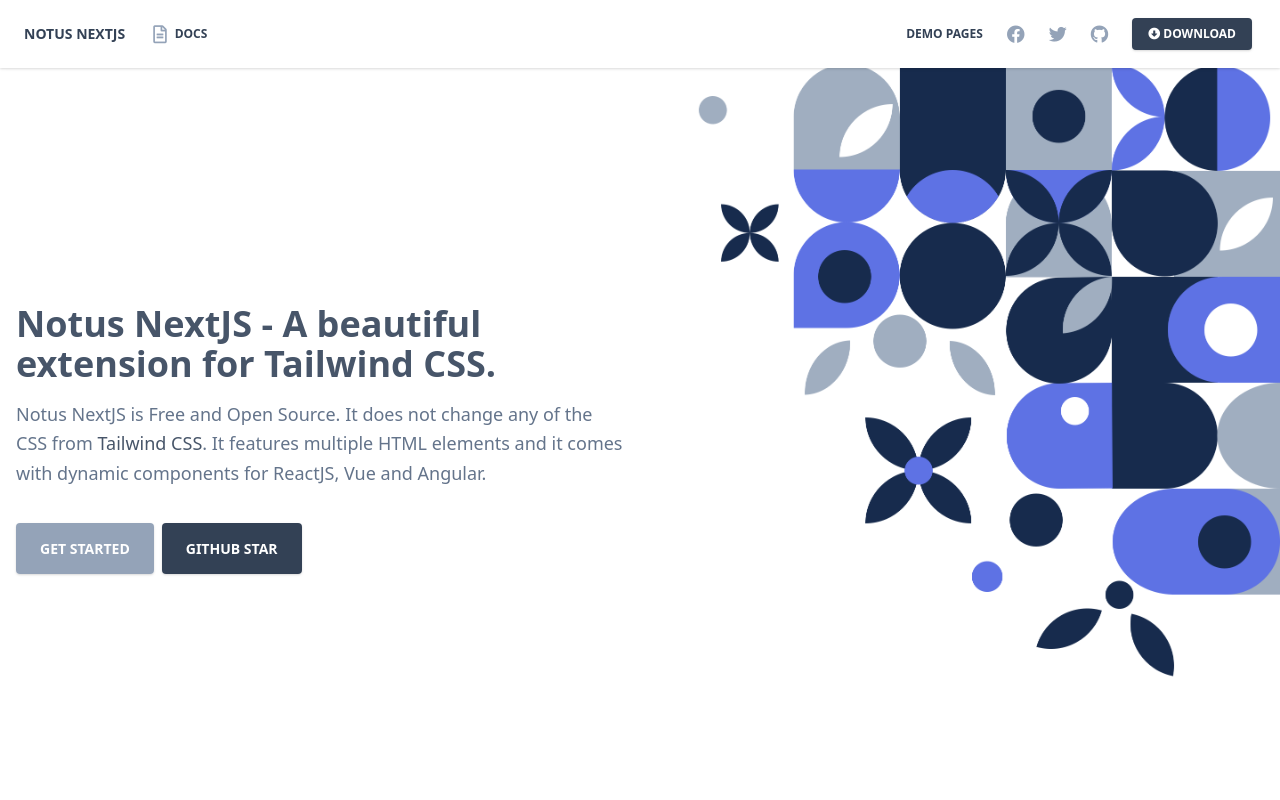
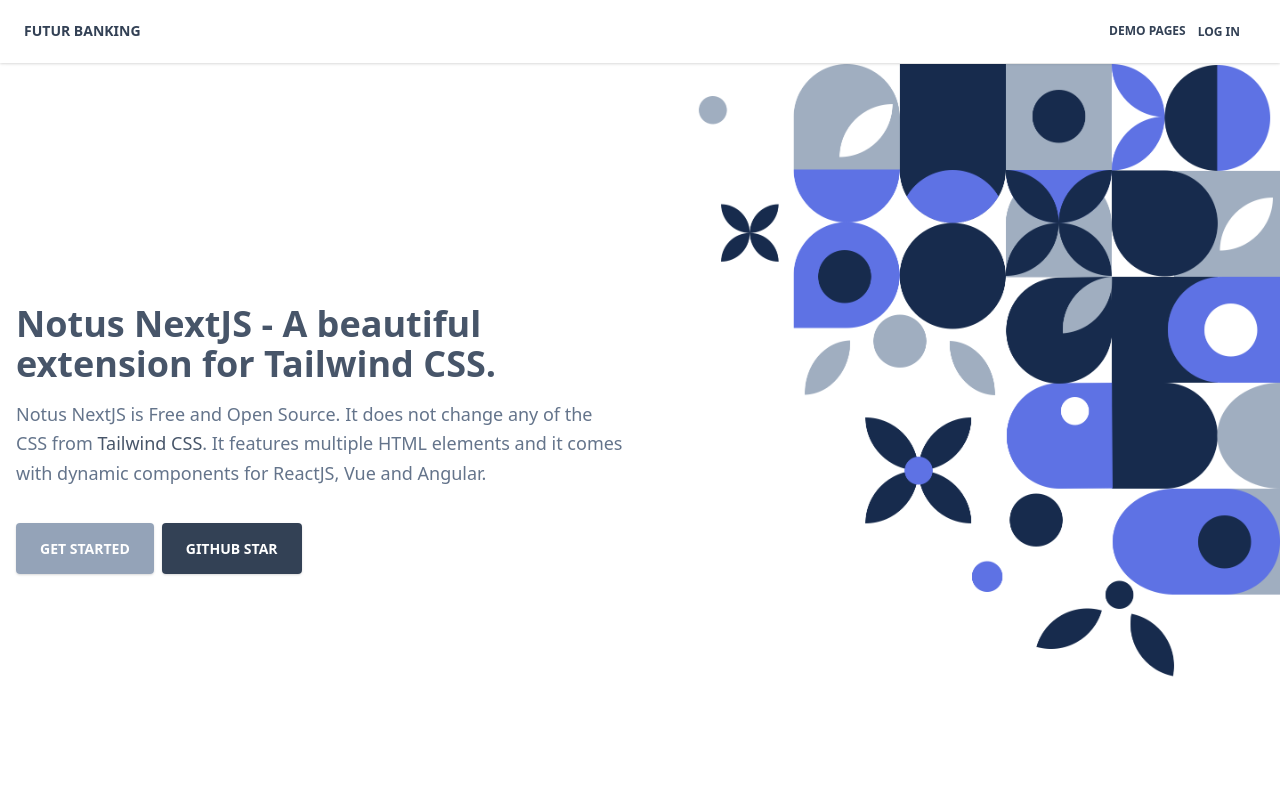
Before and after one commit to codewithaltin/banking-management-web-app, a Next.js app: page / in a window 1280 px wide. Shown: the top 800 px of the page. Built offline with nearby package versions, Linux system fonts and the light colour scheme.

Commit message:
Main Page Color Layout Changed

```diff
--- a/components/Navbars/IndexNavbar.js
+++ b/components/Navbars/IndexNavbar.js
@@ -6,16 +6,16 @@ import IndexDropdown from "components/Dropdowns/IndexDropdown.js";
 
 export default function Navbar(props) {
   const [navbarOpen, setNavbarOpen] = React.useState(false);
-  return <>
+  return (
+    <>
       <nav className="top-0 fixed z-50 w-full flex flex-wrap items-center justify-between px-2 py-3 navbar-expand-lg bg-white shadow">
         <div className="container px-4 mx-auto flex flex-wrap items-center justify-between">
           <div className="w-full relative flex justify-between lg:w-auto lg:static lg:block lg:justify-start">
             <Link
               href="/"
-            className="text-blueGray-700 text-sm font-bold leading-relaxed inline-block mr-4 py-2 whitespace-nowrap uppercase">
-
-              Notus NextJS
-
+              className="text-blueGray-700 text-sm font-bold leading-relaxed inline-block mr-4 py-2 whitespace-nowrap uppercase"
+            >
+              Futur Banking
             </Link>
             <button
               className="cursor-pointer text-xl leading-none px-3 py-1 border border-solid border-transparent rounded bg-transparent block lg:hidden outline-none focus:outline-none"
@@ -33,64 +33,26 @@ export default function Navbar(props) {
             id="example-navbar-warning"
           >
             <ul className="flex flex-col lg:flex-row list-none mr-auto">
-            <li className="flex items-center">
-              <a
-                className="hover:text-blueGray-500 text-blueGray-700 px-3 py-4 lg:py-2 flex items-center text-xs uppercase font-bold"
-                href="https://www.creative-tim.com/learning-lab/tailwind/nextjs/overview/notus?ref=nnjs-index-navbar"
-              >
-                <i className="text-blueGray-400 far fa-file-alt text-lg leading-lg mr-2" />{" "}
-                Docs
-              </a>
-            </li>
+              <li className="flex items-center"></li>
             </ul>
             <ul className="flex flex-col lg:flex-row list-none lg:ml-auto">
               <li className="flex items-center">
                 <IndexDropdown />
               </li>
-            <li className="flex items-center">
-              <a
-                className="hover:text-blueGray-500 text-blueGray-700 px-3 py-4 lg:py-2 flex items-center text-xs uppercase font-bold"
-                href="https://www.facebook.com/sharer/sharer.php?u=https%3A%2F%2Fdemos.creative-tim.com%2Fnotus-nextjs%2F"
-                target="_blank"
-              >
-                <i className="text-blueGray-400 fab fa-facebook text-lg leading-lg " />
-                <span className="lg:hidden inline-block ml-2">Share</span>
-              </a>
-            </li>
 
               <li className="flex items-center">
-              <a
-                className="hover:text-blueGray-500 text-blueGray-700 px-3 py-4 lg:py-2 flex items-center text-xs uppercase font-bold"
-                href="https://twitter.com/intent/tweet?url=https%3A%2F%2Fdemos.creative-tim.com%2Fnotus-nextjs%2F&text=Start%20your%20development%20with%20a%20Free%20Tailwind%20CSS%20and%20NextJS%20UI%20Kit%20and%20Admin.%20Let%20Notus%20NextJS%20amaze%20you%20with%20its%20cool%20features%20and%20build%20tools%20and%20get%20your%20project%20to%20a%20whole%20new%20level."
-                target="_blank"
+                {" "}
+                <Link
+                  href=""
+                  className="text-blueGray-700 text-xs font-bold leading-relaxed inline-block mr-4 py-2 whitespace-nowrap uppercase"
                 >
-                <i className="text-blueGray-400 fab fa-twitter text-lg leading-lg " />
-                <span className="lg:hidden inline-block ml-2">Tweet</span>
-              </a>
-            </li>
-
-            <li className="flex items-center">
-              <a
-                className="hover:text-blueGray-500 text-blueGray-700 px-3 py-4 lg:py-2 flex items-center text-xs uppercase font-bold"
-                href="https://github.com/creativetimofficial/notus-nextjs?ref=nnjs-index-navbar"
-                target="_blank"
-              >
-                <i className="text-blueGray-400 fab fa-github text-lg leading-lg " />
-                <span className="lg:hidden inline-block ml-2">Star</span>
-              </a>
-            </li>
-
-            <li className="flex items-center">
-              <button
-                className="bg-blueGray-700 text-white active:bg-blueGray-600 text-xs font-bold uppercase px-4 py-2 rounded shadow hover:shadow-lg outline-none focus:outline-none lg:mr-1 lg:mb-0 ml-3 mb-3 ease-linear transition-all duration-150"
-                type="button"
-              >
-                <i className="fas fa-arrow-alt-circle-down"></i> Download
-              </button>
+                  Log In
+                </Link>{" "}
               </li>
             </ul>
           </div>
         </div>
       </nav>
-  </>;
+    </>
+  );
 }
```
Lines whose indentation alone changed are shown as unchanged.
